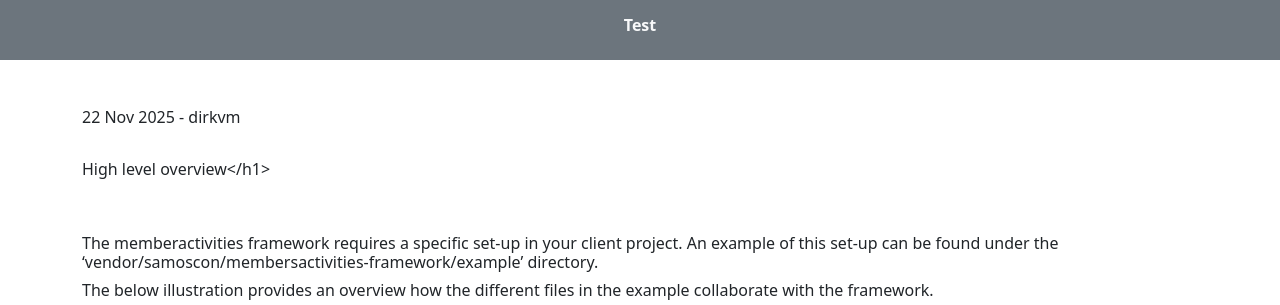
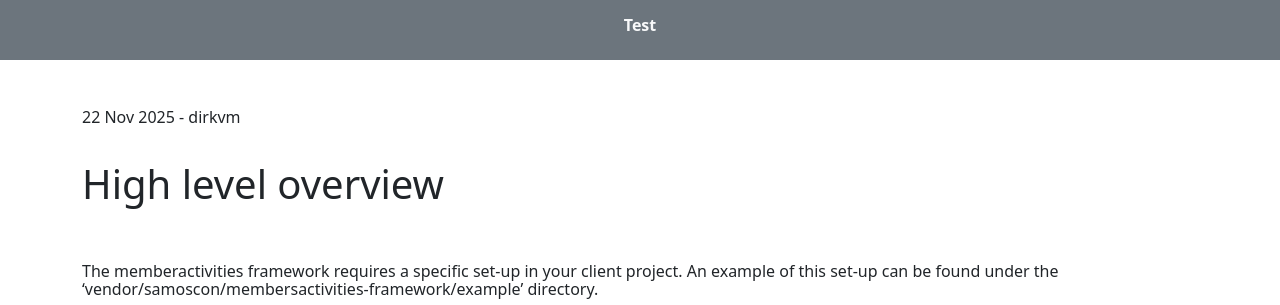
Before and after one commit to samoscon/samoscon.github.io, a Jekyll site: the page built from _posts/2025-11-22-test.md, in a window 1280 px wide and 900 px high, cut to the strip 0-305 px from the top of the window. Built offline with Jekyll 4.4.1, drawn with Linux system fonts in a browser that asks for light colours.

```diff
--- a/_posts/2025-11-22-test.md
+++ b/_posts/2025-11-22-test.md
@@ -2,7 +2,7 @@
 layout: post
 author: dirkvm
 ---
-High level overview</h1>
+<h1>High level overview</h1>
 <p><br/>
 <br/>
 
```
